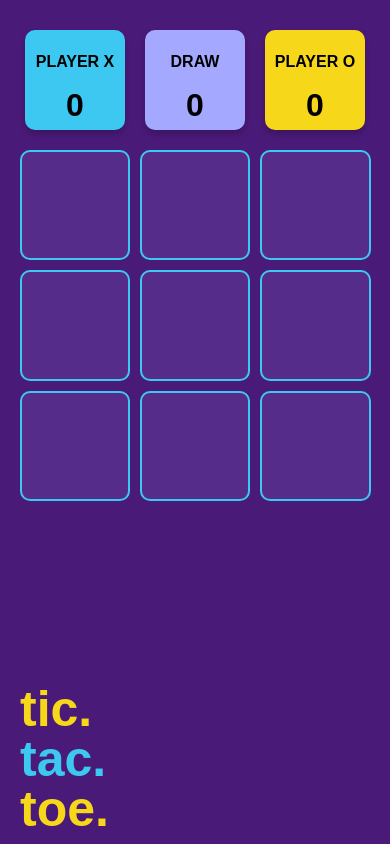
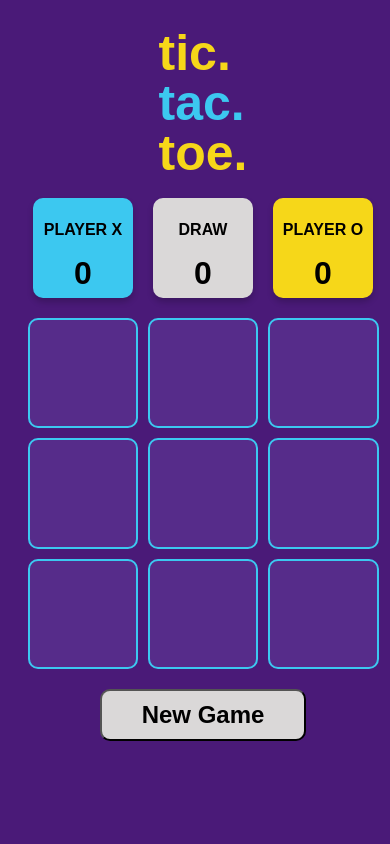
Before and after one commit to JoudHijaz/Tic-Tac-Toe-game-using-minimax-algorithm, a plain HTML site: page index.html in a window 390 px wide. Drawn offline with Linux system fonts and the light colour scheme.

Commit message:
Updated HTML structure and enhanced responsive design

```diff
--- a/index.html
+++ b/index.html
@@ -7,6 +7,7 @@
     <link rel="stylesheet" href="./style.css">
 </head>
 <body>
+    <div class="container ">
         <div class="title">
             <span class="word tic">tic.</span>
             <span class="word tac">tac.</span>
@@ -46,6 +47,12 @@
 
                 </div>
             </div>
+
         </div>
+        <div class="button-container">
+            <button class="styled-button">New Game</button>
+        </div>
+    </div>
+
 </body>
 </html>
--- a/style.css
+++ b/style.css
@@ -1,27 +1,33 @@
+
 body {
-    margin: 0;
-    padding: 0;
+
     background-color: #4a1a78;
     font-family: Arial, sans-serif;
+
+    display: flex;
+    flex-direction: column;
     justify-content: center;
-    align-items: center;
-    overflow: hidden;
-    display: flex;
-    flex-direction: row;
-    gap: 20px;
-
+  align-items: center;
   }
+.container {
+  display: flex;
+  flex-direction: row;
+  position: relative;
+  gap: 20px;
+  justify-content: center;
+  align-items: center;
+  margin-top: 20px;
+  margin-bottom: 20px;
+}
 
   .content {
     display: flex;
     flex-direction: column;
     max-width: 800px;
     position: relative;
-    margin-top: 30px;
   }
 
   .title {
-    position: absolute;
     bottom: 10px;
     left: 20px;
   }
@@ -73,7 +79,7 @@ body {
   }
 
   .score.draw {
-    background-color: #a4a9ff;
+    background-color:rgb(218, 216, 216);
   }
 
   .score.player-o {
@@ -124,3 +130,44 @@ body {
   .grid-item:hover {
     background-color: #3cc8f0;
   }
+  .button-container {
+    text-align: center;
+  }
+
+  .styled-button {
+    font-family: 'Arial', sans-serif;
+    font-size: 24px;
+    font-weight: bold;
+    color: black;
+    background-color:rgb(218, 216, 216);
+    border-radius: 10px;
+    padding: 10px 40px;
+    cursor: pointer;
+    position: relative;
+  }
+
+  .styled-button::before,
+  .styled-button::after {
+    content: '';
+
+    top: -8px;
+    left: -8px;
+    border-radius: 12px;
+    z-index: -1;
+  }
+
+  .styled-button::after {
+    top: 8px;
+    left: 8px;
+  }
+
+  @media screen and (max-width: 767px) {
+    body{
+      width: 100%;
+    }
+    .container {
+      display: flex;
+      flex-direction: column;
+      gap: 20px;
+    }
+  }
```
Lines whose indentation alone changed are shown as unchanged.
